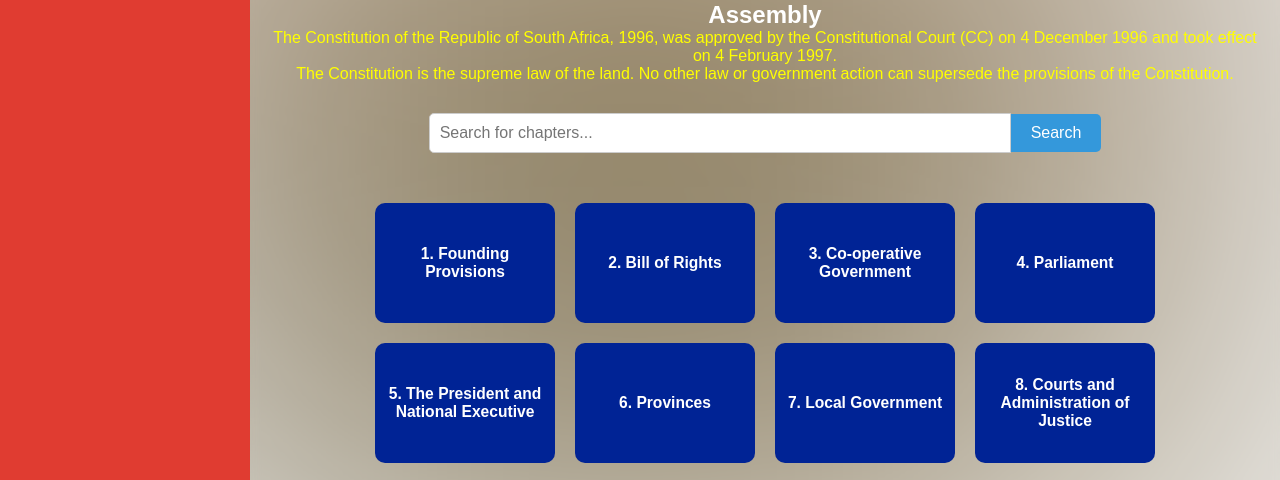
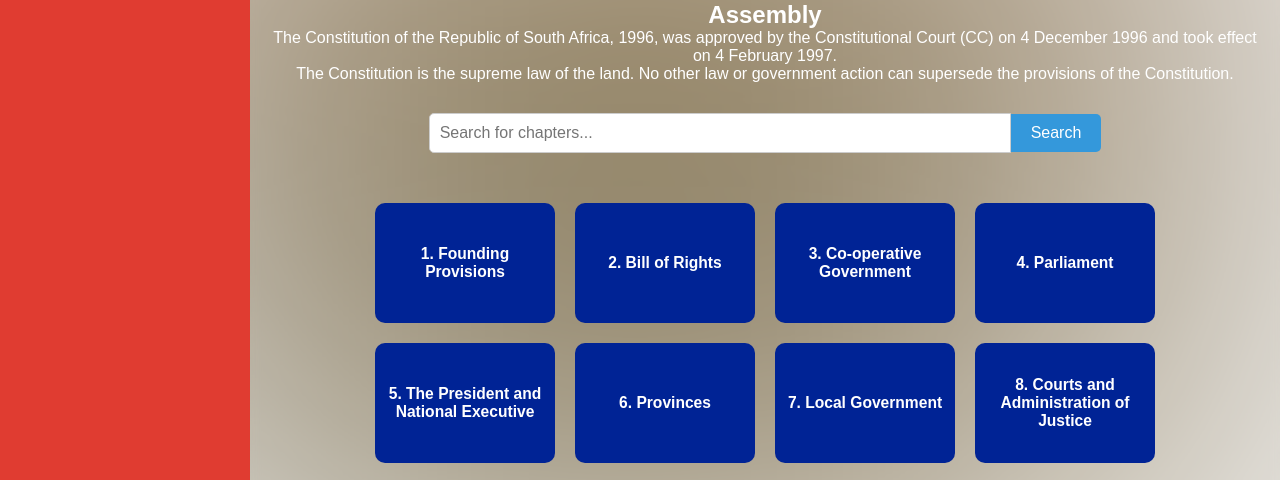
Before and after one commit to SSNgwenya/The-Constitution-of-the-Republic-of-South-Africa-1996, a plain HTML site: page index.html in a window 1280 px wide. Shown: the part 247-727 px from the top of the page. Drawn offline with Linux system fonts and the light colour scheme; a script that the page names is missing.

Commit message:
Update index.html

```diff
--- a/index.html
+++ b/index.html
@@ -59,7 +59,7 @@
 
 
             <h2 style="text-align: center; color: white;">As adopted on 8 May 1996 and amended on 11 October 1996 by the Constitutional Assembly</h2>
-            <p style="text-align: center; color: yellow;">The Constitution of the Republic of South Africa, 1996, was approved by the Constitutional Court (CC) on 4 December 1996 and took effect on 4 February 1997.
+            <p style="text-align: center; color: white;">The Constitution of the Republic of South Africa, 1996, was approved by the Constitutional Court (CC) on 4 December 1996 and took effect on 4 February 1997.
                 <br>The Constitution is the supreme law of the land. No other law or government action can supersede the provisions of the Constitution.</p>
 
 
```
